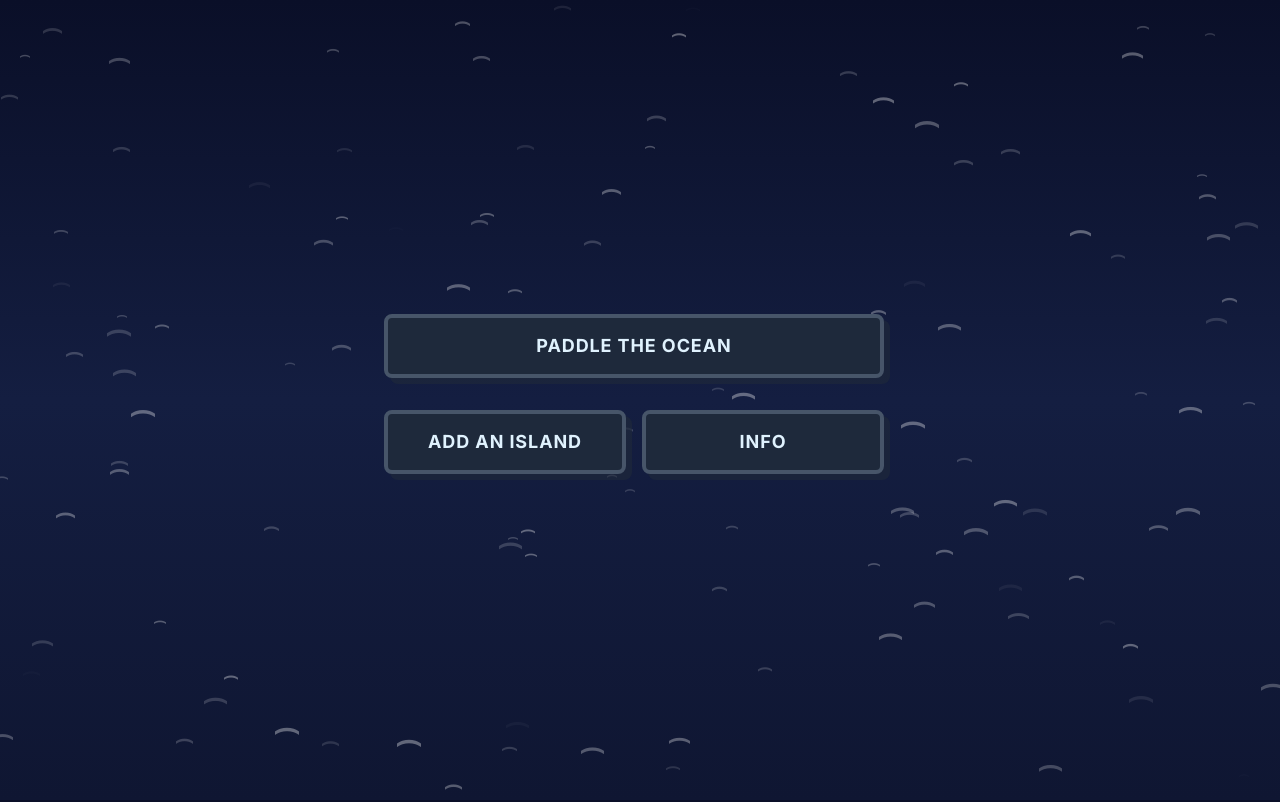
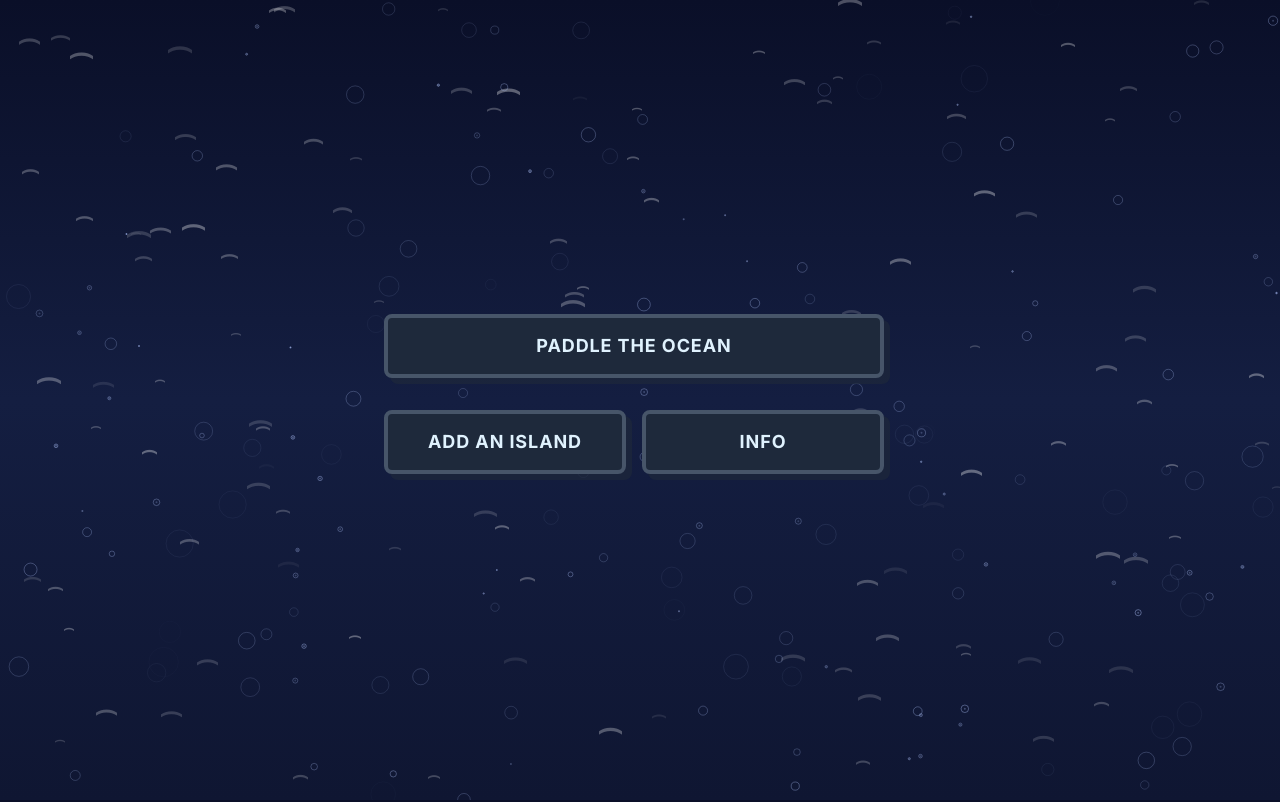
Before and after one commit to gongahkia/sea-kayak, a Next.js app in the folder sea-kayak-app/: page / in a window 1280 px wide. Shown: the top 802 px of the page. Built offline with nearby package versions, Linux system fonts and the light colour scheme; no server answers.

Commit message:
feat(app): tweak how rain renders

```diff
--- a/sea-kayak-app/app/components/WaveBackground.tsx
+++ b/sea-kayak-app/app/components/WaveBackground.tsx
@@ -233,20 +233,33 @@ export default function WaveBackground({ sgtHour, weatherCategory }: WaveBackgro
         }
       }
 
-      // Rain
+      // Rain ripples (top-down droplet impacts)
       if (weather === "rain" || weather === "storm") {
         const isNightish = hour >= 19 || hour < 6.5
-        ctx.strokeStyle = isNightish ? "rgba(180,200,255,0.35)" : "rgba(100,130,200,0.4)"
-        ctx.lineWidth = 1.5
-        for (const drop of drops) {
-          ctx.beginPath()
-          ctx.moveTo(drop.x, drop.y)
-          ctx.lineTo(drop.x + 1.5, drop.y + drop.length)
-          ctx.stroke()
-          drop.y += drop.speed
-          if (drop.y > h) {
-            drop.y = -drop.length
-            drop.x = Math.random() * w
+        ctx.lineWidth = 1
+        for (const r of ripples) {
+          const life = r.radius / r.maxRadius
+          const alpha = r.opacity * (1 - life)
+          if (alpha > 0.01) {
+            ctx.beginPath()
+            ctx.arc(r.x, r.y, r.radius, 0, Math.PI * 2)
+            ctx.strokeStyle = isNightish
+              ? `rgba(180,200,255,${alpha})`
+              : `rgba(255,255,255,${alpha})`
+            ctx.stroke()
+            // Inner dot at impact center for fresh ripples
+            if (life < 0.3) {
+              ctx.beginPath()
+              ctx.arc(r.x, r.y, 1, 0, Math.PI * 2)
+              ctx.fillStyle = isNightish
+                ? `rgba(180,200,255,${alpha * 0.8})`
+                : `rgba(255,255,255,${alpha * 0.8})`
+              ctx.fill()
+            }
+          }
+          r.radius += r.expandSpeed
+          if (r.radius >= r.maxRadius) {
+            Object.assign(r, spawnRipple(w, h))
           }
         }
       }
```
